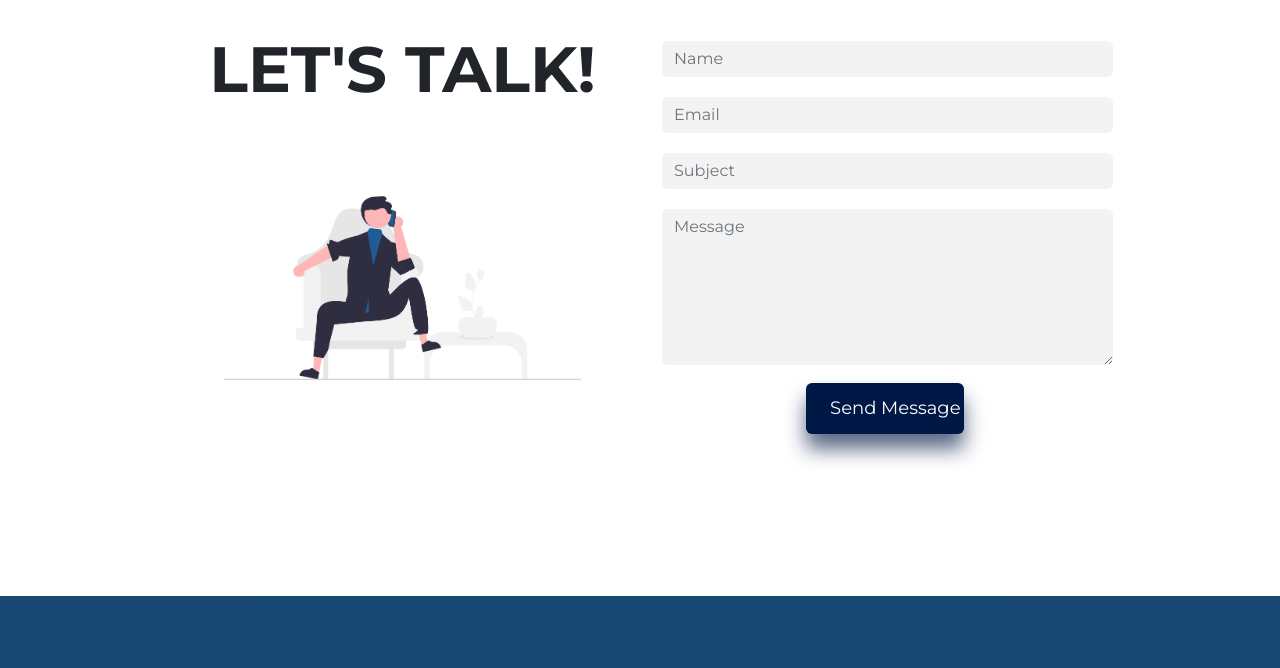
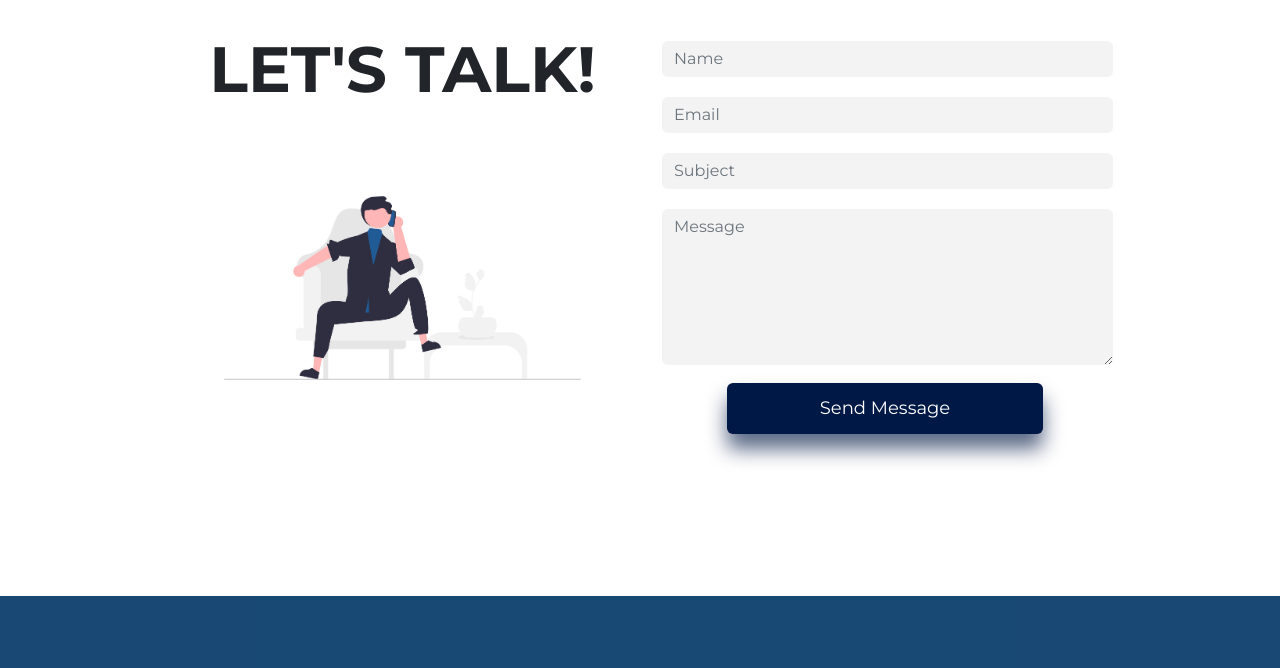
Before and after one commit to JaumeKyC/myWebsite, a plain HTML site: page index.html in a window 1280 px wide. In both pictures the pointer is over the input "Send Message". Shown: the part 2594-3262 px from the top of the page. Drawn offline with nearby package versions, Linux system fonts and the light colour scheme.

Commit message:
Solving form button mistake

```diff
--- a/index.css
+++ b/index.css
@@ -262,6 +262,45 @@ div#main {
     transform: translateY(-7px);
 }
 
+
+@media screen and (max-width: 1280px) {
+    .submit {
+        border: none!important;
+        height: 75%;
+        margin-top: 10px;
+        margin-bottom: 10px;
+        margin-left: 10px;
+        /* font-size: 18px!important; */
+        text-decoration: none !important;
+        width: 70%;
+        transition: 600ms;
+        background-color: #001845;
+        box-shadow: 0px 15px 20px #001845a4;
+        color: #fff;
+        transform: translateY(-7px);
+
+    }
+
+    .submit:hover {
+        border: none!important;
+        margin-top: 15px;
+        margin-bottom: 15px;
+        margin-left: 15px;
+        font-size: 18px !important;
+        text-decoration: none !important;
+        width: 70%;
+        transition: 500ms;
+        height: 70%;
+        background-color: #001845;
+        box-shadow: 0px 15px 20px #001845a4;
+        color: #fff;
+        transform: translateY(-7px);
+    }
+
+}
+
+
+
 #footer {
     background-color: #003566;
     /*  rgba(0, 0, 0, 0.841) */
```
